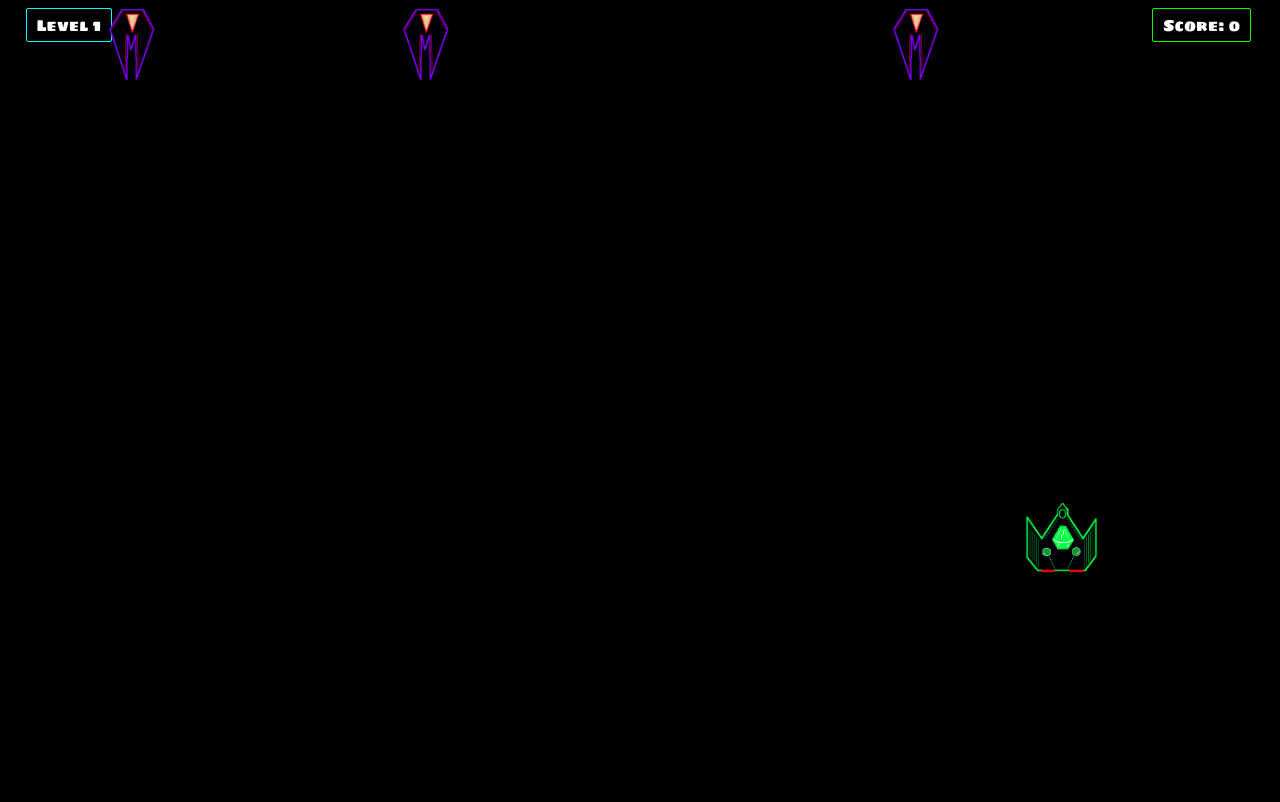
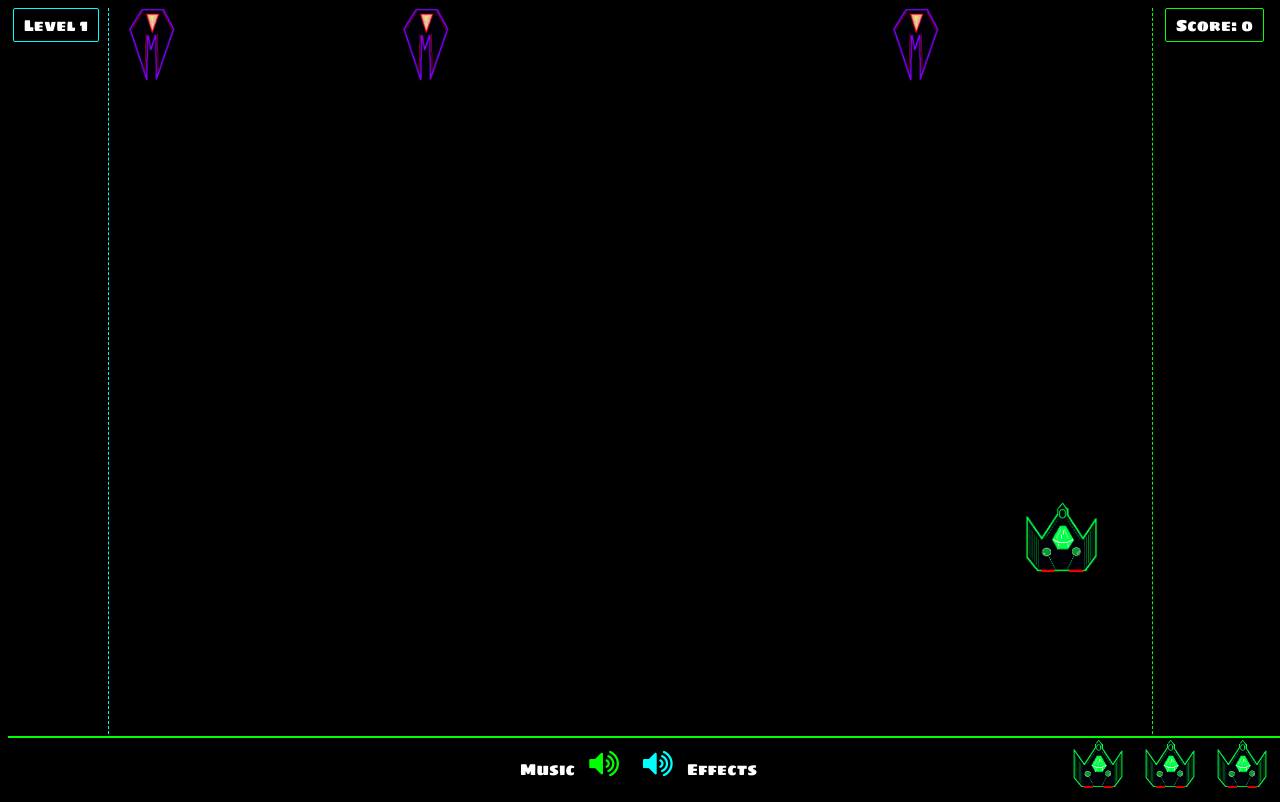
Before and after one commit to alecmcgovern/game, a plain HTML site: page index.html in a window 1280 px wide. Both pictures are taken after a click on the element "Solo". Drawn offline with nearby package versions, Linux system fonts and the light colour scheme.

Commit message:
volume controls

```diff
--- a/index.html
+++ b/index.html
@@ -1,15 +1,16 @@
 <!DOCTYPE html>
 <html>
 <head>
-	<link href='https://fonts.googleapis.com/css?family=Sigmar+One' rel='stylesheet' type='text/css'>
-	<title>Game</title>
+	<link href='https://fonts.googleapis.com/css?family=Sigmar+One' rel='stylesheet'  	type='text/css'>
+	<title>Space Invaders</title>
+	<link rel="stylesheet" href="https://maxcdn.bootstrapcdn.com/font-awesome/4.4.0/css/	font-awesome.min.css">
 	<link rel="stylesheet" type="text/css" href="styles.css">
 </head>
 <body>
 
 	<!-- Audio elements -->
 	<div id="audio">
-		<audio id="spacemen" src="music_sound_effects/Spacemen.mp3" >
+		<audio id="spacemen" src="music_sound_effects/Spacemen.mp3" autoplay loop="true">
 			<p class="audioNo">Your browser does not support the <code>audio</code> element.</p>
 		</audio>
 
@@ -56,6 +57,30 @@
 		<img class="alien1" src="images/alien1.png">
 	</div>
 
+	<!-- Sidebars left and right-->
+	<div id="left"></div>
+	<div id="right"></div>
+
+	<!-- Footer -->
+	<footer>
+		<img class="lives1" src="images/player1_ship.png">
+		<img class="lives1" src="images/player1_ship.png">
+		<img class="lives1" src="images/player1_ship.png">
+
+		<div id="vol">
+			<div class="volcontrol">Music
+				<i id="musicVol" class="fa fa-volume-up fa-2x"></i>
+			</div>
+			<div class="volcontrol">
+				<i id="effectsVol" class="fa fa-volume-up fa-2x"></i>
+			 Effects</div>
+		</div>
+
+		<img class="lives2" src="images/player2_ship.png">
+		<img class="lives2" src="images/player2_ship.png">
+		<img class="lives2" src="images/player2_ship.png">
+	</footer>
+
 
 	<!-- script links, including jquery,keydrown library found at
 			https://jeremyckahn.github.io/keydrown/ -->
--- a/scripts.js
+++ b/scripts.js
@@ -1,19 +1,60 @@
 $('document').ready(function(){
 	//Audio Setup
+	var spacemen = document.getElementById("spacemen");
+	spacemen.volume = 1.0;
+
 	var laser_sound = document.getElementById("lasersound");
 	laser_sound.volume = 0.2;
 
 	var click = document.getElementById("click");
-		click.volume = 0.2;
+	click.volume = 0.2;
 
 	var boom = document.getElementById("boom");
-		boom.volume = 0.05;
+	boom.volume = 0.05;
+
+	var effects_volume = 1;
+	var music_volume = 1;
+
+	$('#effectsVol').on('click', function(){
+		if(effects_volume===1){
+			$('#effectsVol').css({color: "grey"});
+			laser_sound.volume = 0.0;
+			click.volume = 0.0;
+			boom.volume = 0.0;
+			effects_volume = 0;
+		}else{
+			$('#effectsVol').css({color: "#00ffff"});
+			laser_sound.volume = 0.2;
+			click.volume = 0.2;
+			boom.volume = 0.05;
+			effects_volume = 1;
+		}
+	});
+
+	$('#musicVol').on('click', function(){
+		if(music_volume===1){
+			$('#musicVol').css({color: "grey"});
+			spacemen.volume = 0.0;
+			music_volume = 0;
+		}else{
+			$('#musicVol').css({color: "#00ff00"});
+			spacemen.volume = 1.0;
+			music_volume = 1;
+		}
+	});
+
+
+
 
 	preGameState();
 	var numPlayers = 0;
 
 	//This function runs through the menu before the game actually begins
 	function preGameState(){
+		$('.lives1').hide();
+		$('.lives2').hide();
+		$('#left').hide();
+		$('#right').hide();
 		$('#ship1').hide();
 		$('#ship2').hide();
 		$('.alien').each(function(){
@@ -29,6 +70,7 @@ $('document').ready(function(){
 			numPlayers = 1;
 			inGameState();
 			$('#ship1').show();
+			$('.lives1').show();
 		})
 		$('#team').on('click', function(){
 			click.play();
@@ -37,12 +79,17 @@ $('document').ready(function(){
 			inGameState();
 			$('#ship1').show();
 			$('#ship2').show();
+			$('.lives1').show();
+			$('.lives2').show();
 		})
 	}
 
 
 //This code is for when the user is playing the game
 function inGameState(){
+	$('#left').show();
+	$('#right').show();
+	$('footer').show();
 	$('#scoreboard').show();
 	$('#level').show();
 
@@ -74,7 +121,7 @@ function inGameState(){
 	//This Code controls the arrow key movement of player  one's ship
 
 	kd.DOWN.down(function(){
-		if($('#ship1').position().top < 600) {
+		if($('#ship1').position().top < 540) {
 			$('#ship1').finish().animate({top: "+="+speed1});
 		}
 	});
@@ -84,12 +131,12 @@ function inGameState(){
 		}
 	});
 	kd.LEFT.down(function(){
-		if($('#ship1').position().left > 100) {
+		if($('#ship1').position().left > 120) {
 			$('#ship1').finish().animate({left: "-="+speed1});
 		}
 	});
 	kd.RIGHT.down(function(){
-		if($('#ship1').position().left < screen.width-200) {
+		if($('#ship1').position().left < screen.width-220) {
 			$('#ship1').finish().animate({left: "+="+speed1});
 		}
 	});
@@ -99,7 +146,7 @@ function inGameState(){
 	var speed2 = 5;
 
 	kd.S.down(function(){
-		if($('#ship2').position().top < 600) {
+		if($('#ship2').position().top < 540) {
 			$('#ship2').finish().animate({top: "+="+speed2});
 		}
 	});
@@ -109,12 +156,12 @@ function inGameState(){
 		}
 	});
 	kd.A.down(function(){
-		if($('#ship2').position().left > 100) {
+		if($('#ship2').position().left > 120) {
 			$('#ship2').finish().animate({left: "-="+speed1});
 		}
 	});
 	kd.D.down(function(){
-		if($('#ship2').position().left < screen.width-200) {
+		if($('#ship2').position().left < screen.width-220) {
 			$('#ship2').finish().animate({left: "+="+speed1});
 		}
 	});
@@ -200,7 +247,7 @@ function inGameState(){
 	//Wave one
 	function waveOne(){
 		$('#levelnumber').text(1);
-		$('#a1').css({left: "100px"});
+		$('#a1').css({left: "120px"});
 		$('#a2').css({left: "500px"});
 		$('#a3').css({left: "750px"});
 		$('.alien').each(function(){
@@ -208,7 +255,7 @@ function inGameState(){
 		});
 		$('#a1').animate({left: "900px"}, 3000);
 		$('#a2').animate({left: "400px"}, 3000);
-		$('#a3').animate({left: "100px"}, 3000);
+		$('#a3').animate({left: "120px"}, 3000);
 
 	}
 
--- a/styles.css
+++ b/styles.css
@@ -47,12 +47,14 @@ h3 {
 /*Scoreboard*/
 #scoreboard{
 	font-family: 'Sigmar One';
-	left:90%;
+	left:91%;
 	position: absolute;
 	color: white;
 	border: 1px solid #00ff00;
 	padding: 3px 10px 3px 10px;
 	border-radius:2px;
+	background: black;
+	z-index: 3;
 }
 #score{
 	font-family: 'Sigmar One';
@@ -62,12 +64,14 @@ h3 {
 /*Level*/
 #level{
 	font-family: 'Sigmar One';
-	left:2%;
+	left:1%;
 	position: absolute;
 	color: white;
 	border: 1px solid #00ffff;
 	padding: 3px 10px 3px 10px;
 	border-radius:2px;
+	background: black;
+	z-index: 3;
 }
 #levelnumber{
 	font-family: 'Sigmar One';
@@ -126,16 +130,6 @@ h3 {
 }
 
 /*Alien ships*/
-#a1{
-
-}
-#a2{
-
-}
-#a3{
-
-}
-
 .alien1{
 	position: relative;
 	width: 100%;
@@ -146,3 +140,66 @@ h3 {
 	width: 50px;
 	z-index: 1;
 }
+
+#left{
+	position: absolute;
+	width:100px;
+	height: 92%;
+	border-right: 1px dashed #00ffff;
+	background: black;
+	z-index: 2;
+}
+#right{
+	position: absolute;
+	left: 90%;
+	width:100px;
+	height: 92%;
+	border-left: 1px dashed #00ff00;
+	background: black;
+	z-index: 2;
+}
+
+footer{
+	width: 100%;
+	height: 8%;
+	z-index: 3;
+	background: black;
+	position: absolute;
+	top: 92%;
+	border-top: 2px solid #00ff00;
+}
+.lives1{
+	padding-right: 20px;
+	float: right;
+	position: relative;
+	height: 80%;
+
+}
+.lives2{
+	padding-right: 20px;
+	float:left;
+	position: relative;
+	height: 80%;
+}
+
+
+#vol{
+	position: absolute;
+	left:40%;
+}
+.volcontrol{
+	display: inline;
+	font-family: 'Sigmar One';
+	position: relative;
+	color: white;
+}
+#effectsVol{
+	padding: 10px;
+	position: relative;
+	color: #00ffff;
+}
+#musicVol{
+	padding: 10px;
+	position: relative;
+	color: #00ff00;
+}
```
